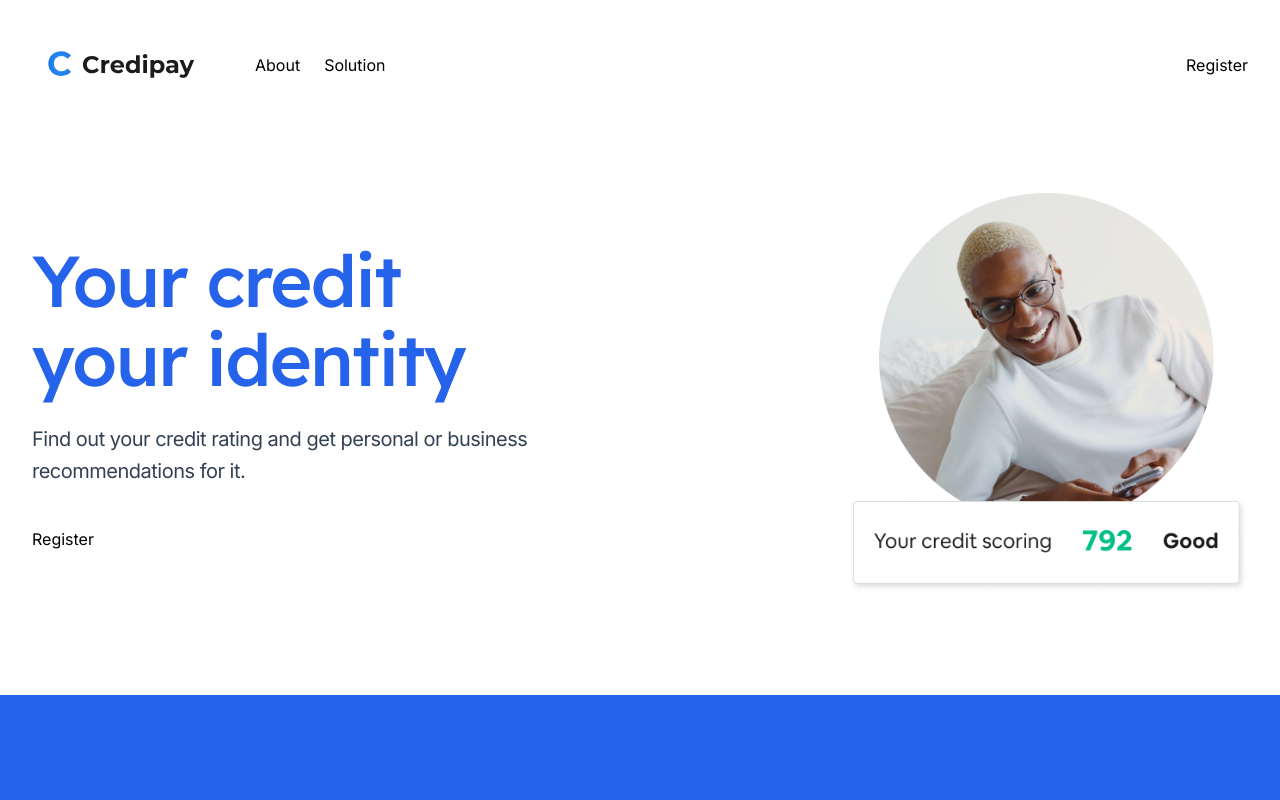
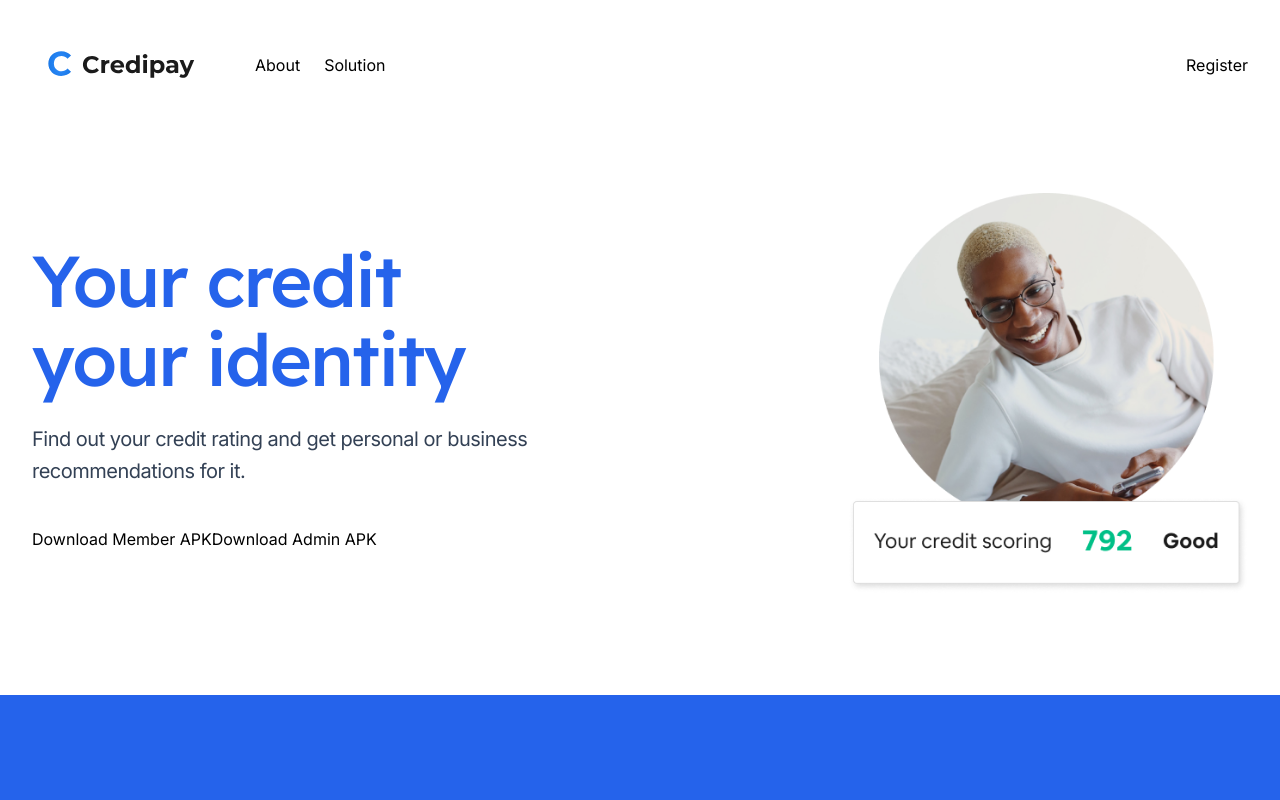
Before and after one commit to sosualfred/credipay, a Next.js app: page / in a window 1280 px wide. Shown: the top 800 px of the page. Built offline with nearby package versions, Linux system fonts and the light colour scheme.

Commit message:
add member, and admin apks

```diff
--- a/src/components/Hero.jsx
+++ b/src/components/Hero.jsx
@@ -24,8 +24,11 @@ export function Hero() {
             recommendations for it.
           </p>
           <div className="mt-10">
-            <Button href="/register" className="bg-blue-600">
-              Register
+            <Button href="/apks/member.apk" className="bg-blue-600">
+              Download Member APK
+            </Button>
+            <Button href="/apks/admin.apk" className="ml-5" variant='outline'>
+              Download Admin APK
             </Button>
           </div>
         </div>
```
Also changed, not shown: 2 other files (tests, documents, lock files or other folders).
